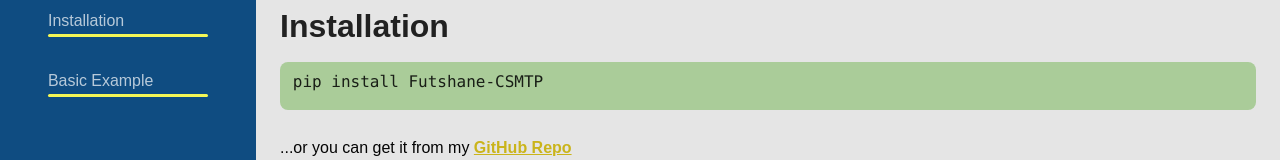
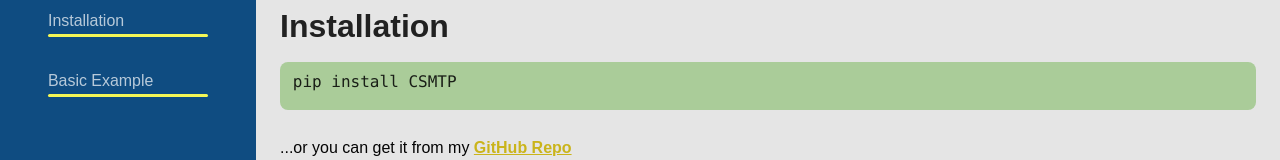
Before and after one commit to ElLoko233/CustomSimpleMailingTransferProtocol, a plain HTML site: page docs/index.html in a window 1280 px wide. Shown: the part 197-357 px from the top of the page. Drawn offline with Linux system fonts and the light colour scheme.

Commit message:
fixed installation instructions

```diff
--- a/docs/index.html
+++ b/docs/index.html
@@ -151,7 +151,7 @@
               <h1>Installation</h1>
 
               <div class="code_block">
-                <div class="code_line">pip install Futshane-CSMTP</div>
+                <div class="code_line">pip install CSMTP</div>
               </div>
 
               <p>...or you can get it from my <span class="refrence"><a href="https://github.com/ElLoko233/CustomSimpleMailingTransferProtocol" target="_blank">GitHub Repo</a></span></p>
```
